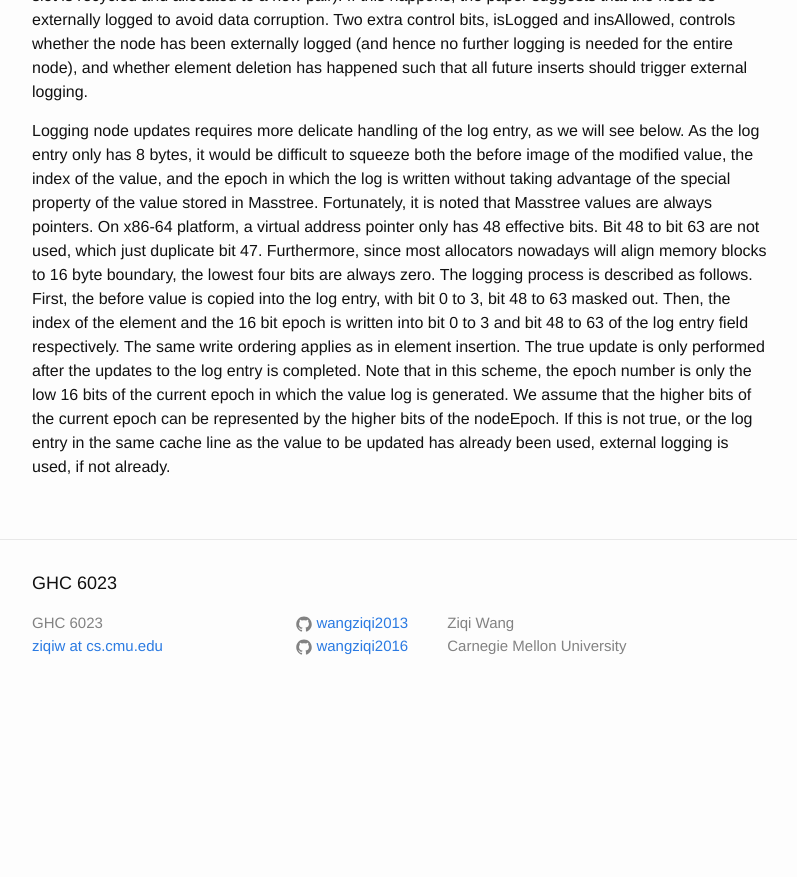
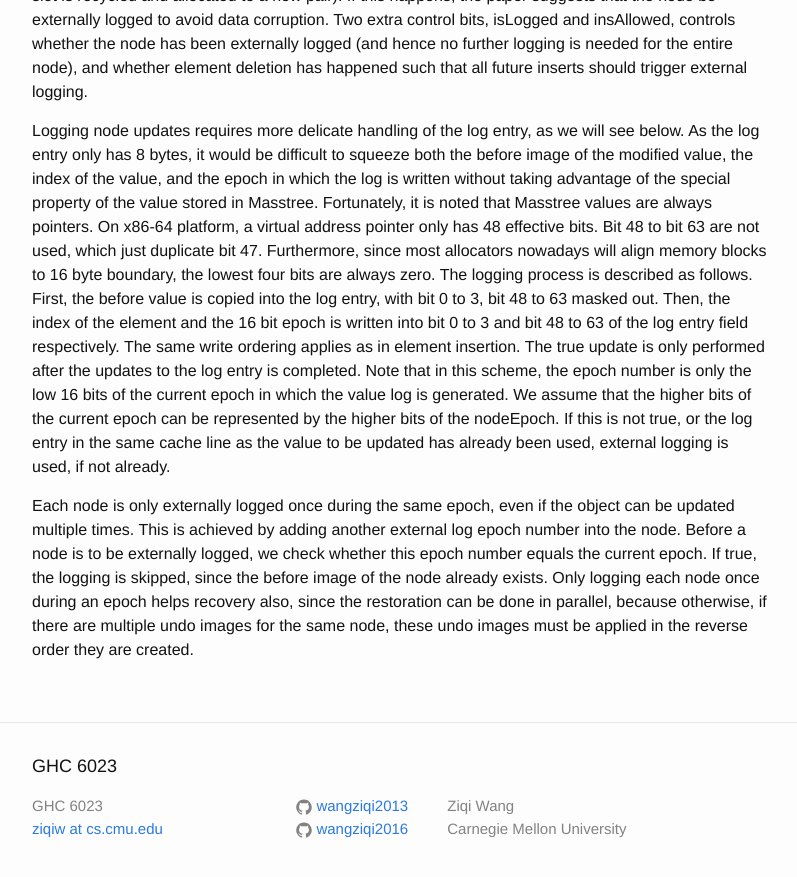
Before and after one commit to wangziqi2013/wangziqi2013.github.io, a Jekyll site: the page built from _posts/2019-10-22-incll.markdown, in a window 1280 px wide and 900 px high, scrolled down 2632 px. Shown: the top 877 px of the window, without its empty margins (238-1035 px from the left). Built offline with Jekyll 4.4.1, drawn with Linux system fonts in a browser that asks for light colours; before the commit the page ends 3349 px from its top, so only the background shows below that.

Commit message:
Adding external logging

```diff
--- a/_posts/2019-10-22-incll.markdown
+++ b/_posts/2019-10-22-incll.markdown
@@ -112,3 +112,10 @@ is completed. Note that in this scheme, the epoch number is only the low 16 bits
 value log is generated. We assume that the higher bits of the current epoch can be represented by the higher bits of the
 nodeEpoch. If this is not true, or the log entry in the same cache line as the value to be updated has already been used,
 external logging is used, if not already.
+
+Each node is only externally logged once during the same epoch, even if the object can be updated multiple times. This is
+achieved by adding another external log epoch number into the node. Before a node is to be externally logged, we check
+whether this epoch number equals the current epoch. If true, the logging is skipped, since the before image of the
+node already exists. Only logging each node once during an epoch helps recovery also, since the restoration can be done in
+parallel, because otherwise, if there are multiple undo images for the same node, these undo images must be applied in
+the reverse order they are created.
```
